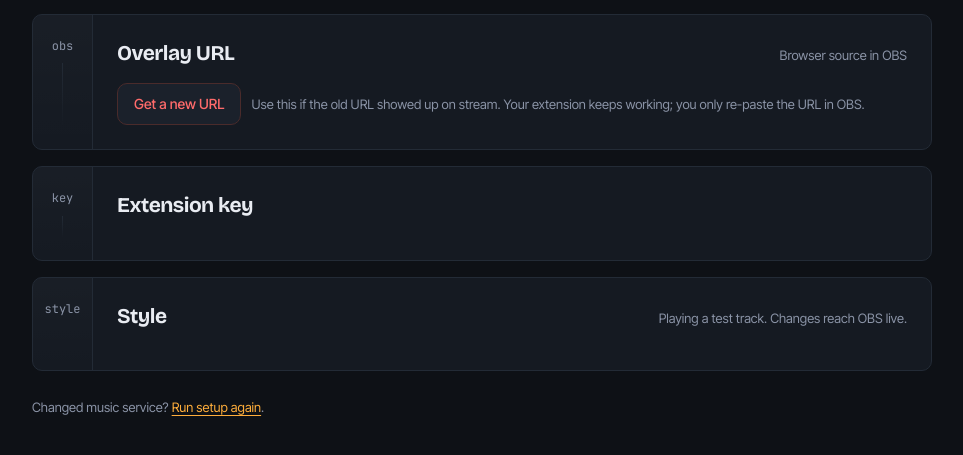
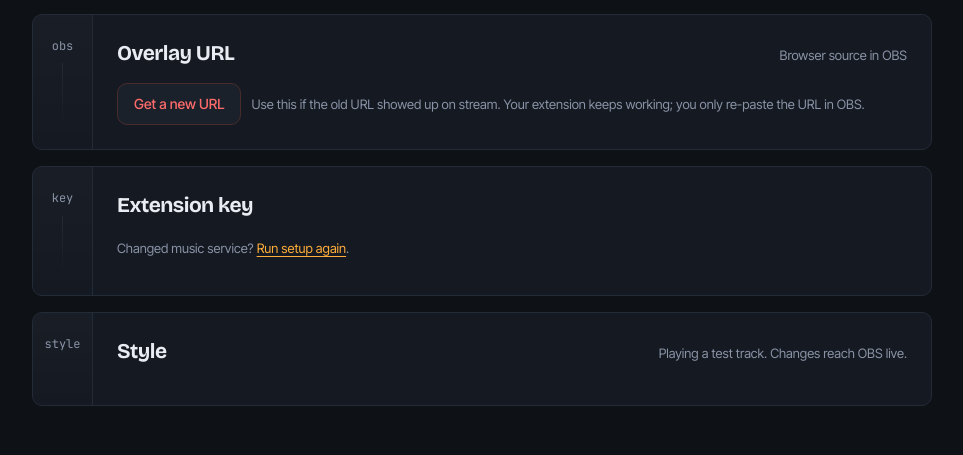
Before and after one commit to ImHoppy/cue, a browser extension: page public/dashboard.html in a window 1280 px wide. Shown: the part 197-652 px from the top of the page, without its empty margins (158-1121 px from the left). Drawn offline with nearby package versions, Linux system fonts and the light colour scheme; files that its build step writes are made by us from their sources; no server answers; files whose address does not match are found by name.

Commit message:
move re setup note

```diff
--- a/public/dashboard.html
+++ b/public/dashboard.html
@@ -49,6 +49,9 @@
 					<span class="note" id="sourceName"></span>
 				</div>
 				<div id="keyBox"></div>
+				<p class="note" style="margin-top:16px">
+					Changed music service? <a href="/setup">Run setup again</a>.
+				</p>
 			</div>
 		</section>
 
@@ -62,10 +65,6 @@
 				<div id="studio"></div>
 			</div>
 		</section>
-
-		<p class="note" style="margin-top:26px">
-			Changed music service? <a href="/setup">Run setup again</a>.
-		</p>
 	</main>
 
 	<script type="module">
```
